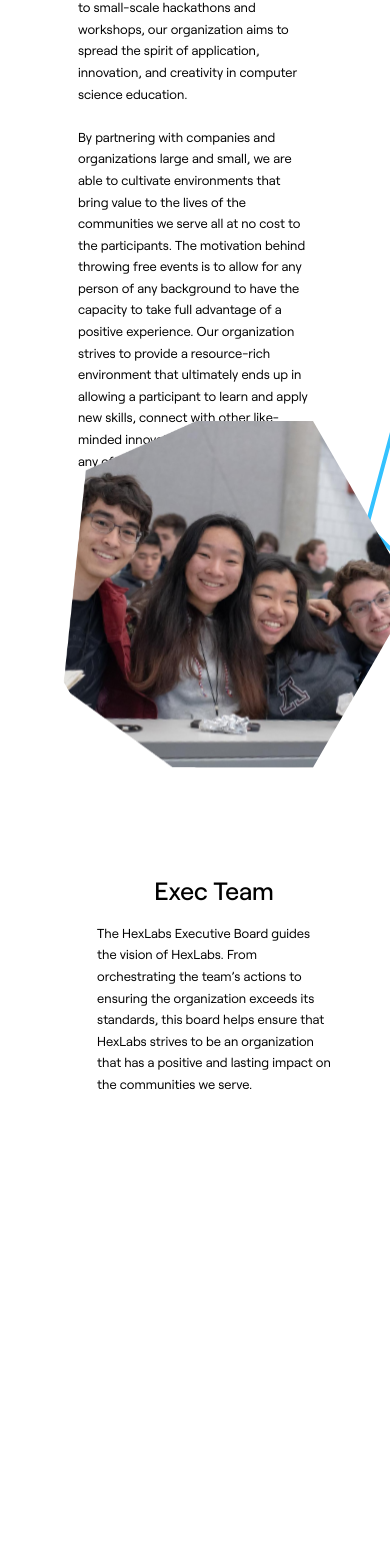
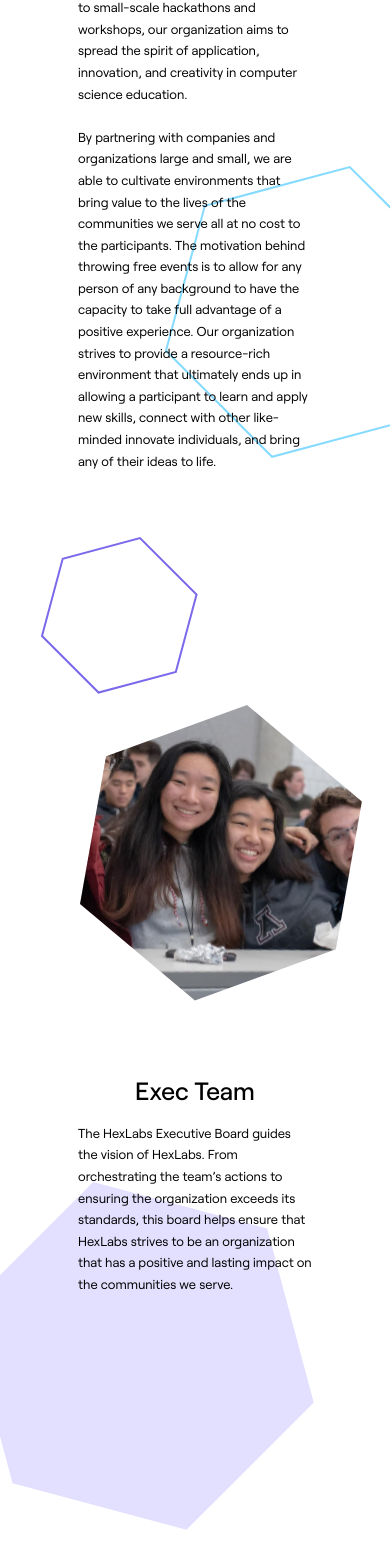
Before and after one commit to HackGT/hexlabs-website, a Next.js app: page /about in a window 390 px wide. Shown: the part 1146-2714 px from the top of the page. Built offline with nearby package versions, Linux system fonts and the light colour scheme.

Commit message:
update hexagons for mobile

```diff
--- a/pages/about.tsx
+++ b/pages/about.tsx
@@ -7,14 +7,12 @@ import Hex from "../components/hex";
 interface Props {}
 
 export default function About(props: Props) {
-    const isMobile = useMediaQuery({ query: '(max-width: 767px)' })
+    const isMobile = useMediaQuery({ query: "(max-width: 767px)" });
 
     return (
         <>
             <section className="splash splash-main">
-                <div
-                    className='splash-main-text'
-                >
+                <div className="splash-main-text">
                     <h1 className="splash-heading">Meet the Team</h1>
                     <p className="splash-text">
                         HackGT is a 501(c)(3) nonprofit and student organization
@@ -25,18 +23,18 @@ export default function About(props: Props) {
                     </p>
                 </div>
                 <div className="hex-container">
-                    { isMobile ?
+                    {isMobile ? (
                         <>
                             <Hex
-                            x='55%'
-                            y='10%'
+                                x="55%"
+                                y="10%"
                                 size={100}
                                 color="rgba(123, 105, 236, 0.4)"
                                 rotation={10}
                             />
                             <Hex
-                            x='35%'
-                            y='10%'
+                                x="35%"
+                                y="10%"
                                 size={70}
                                 color="transparent"
                                 borderColor="rgba(255, 255, 255, 0.3)"
@@ -44,8 +42,8 @@ export default function About(props: Props) {
                                 rotation={40}
                             />
                             <Hex
-                            x='10%'
-                            y='70%'
+                                x="10%"
+                                y="70%"
                                 size={70}
                                 color="transparent"
                                 borderColor="rgba(255, 255, 255, 0.3)"
@@ -63,7 +61,8 @@ export default function About(props: Props) {
                                 imgWidth={180}
                                 imgHeight={180}
                             />
-                    </> :
+                        </>
+                    ) : (
                         <>
                             <Hex
                                 x="59%"
@@ -77,7 +76,7 @@ export default function About(props: Props) {
                                 y="20%"
                                 size={125}
                                 color="transparent"
-                            borderSize={4}
+                                borderSize={2}
                                 borderColor="rgba(255, 255, 255, 0.3)"
                                 rotation={40}
                             />
@@ -102,32 +101,45 @@ export default function About(props: Props) {
                                 rotation={45}
                             />
                         </>
-                    }
+                    )}
                 </div>
             </section>
 
             <section>
                 <section>
-                    <h2 className='info-heading'>What We Do</h2>
-                    <p className='info-text'>
+                    <h2 className="info-heading">What We Do</h2>
+                    <p className="info-text info-text-what-we-do">
                         Through throwing large-scale collegiate hackathons of
                         upwards of 1000 people to small-scale hackathons and
                         workshops, our organization aims to spread the spirit of
                         application, innovation, and creativity in computer
-                        science education. <br /> <br /> By partnering with companies and
-                        organizations large and small, we are able to cultivate
-                        environments that bring value to the lives of the
-                        communities we serve all at no cost to the participants.
-                        The motivation behind throwing free events is to allow
-                        for any person of any background to have the capacity to
-                        take full advantage of a positive experience. Our
-                        organization strives to provide a resource-rich
-                        environment that ultimately ends up in allowing a
-                        participant to learn and apply new skills, connect with
-                        other like-minded innovate individuals, and bring any of
-                        their ideas to life.
+                        science education. <br /> <br /> By partnering with
+                        companies and organizations large and small, we are able
+                        to cultivate environments that bring value to the lives
+                        of the communities we serve all at no cost to the
+                        participants. The motivation behind throwing free events
+                        is to allow for any person of any background to have the
+                        capacity to take full advantage of a positive
+                        experience. Our organization strives to provide a
+                        resource-rich environment that ultimately ends up in
+                        allowing a participant to learn and apply new skills,
+                        connect with other like-minded innovate individuals, and
+                        bring any of their ideas to life.
                     </p>
                     <div className="hex-container">
+                        {isMobile ? (
+                            <>
+                                <Hex
+                                    x="35%"
+                                    y="35%"
+                                    size={150}
+                                    color="transparent"
+                                    borderSize={2}
+                                    borderColor="rgba(51, 194, 255, 0.6)"
+                                    rotation={45}
+                                />
+                            </>
+                        ) : (
                             <Hex
                                 x="140%"
                                 y="88%"
@@ -137,23 +149,42 @@ export default function About(props: Props) {
                                 borderColor="#33C2FF"
                                 rotation={45}
                             />
+                        )}
                     </div>
                 </section>
                 <section>
-                    {
-                        isMobile ?
+                    {isMobile ? (
+                        <>
                             <Hex
-                            x="-45%"
-                            y="-30%"
-                            size={200}
-                            image='./exec.png'
+                                x="-30%"
+                                y="-40%"
+                                size={80}
                                 color="transparent"
-                            imgOffsetX={50}
-                            imgOffsetY={-30}
-                            imgWidth={100}
-                            imgHeight={120}
+                                borderSize={2}
+                                borderColor="rgba(123, 105, 236, 1)"
+                                rotation={45}
                             />
-                        :
+                            <Hex
+                                x="-10%"
+                                y="-20%"
+                                size={150}
+                                image="./exec.png"
+                                color="transparent"
+                                rotation={40}
+                                imgOffsetX={-10}
+                                imgOffsetY={-100}
+                                imgWidth={120}
+                                imgHeight={150}
+                            />
+                            <Hex
+                                x="-70%"
+                                y="37%"
+                                size={180}
+                                color="#E3DFFE"
+                                rotation={-45}
+                            />
+                        </>
+                    ) : (
                         <Hex
                             x="-45%"
                             y="-0%"
@@ -166,7 +197,7 @@ export default function About(props: Props) {
                             imgWidth={100}
                             imgHeight={120}
                         />
-                    }
+                    )}
                     <h3
                         style={{
                             position: "relative",
@@ -197,6 +228,23 @@ export default function About(props: Props) {
                     </h3>
                 </section>
                 <section>
+                    {isMobile ? (
+                        <>
+                            <Hex
+                                x="-10%"
+                                y="-20%"
+                                size={150}
+                                image="./exec_2.png"
+                                color="transparent"
+                                rotation={35}
+                                imgOffsetX={-10}
+                                imgOffsetY={-100}
+                                imgWidth={120}
+                                imgHeight={150}
+                            />
+                        </>
+                    ) : (
+                        <>
                             <Hex
                                 x="85%"
                                 y="-0%"
@@ -216,6 +264,8 @@ export default function About(props: Props) {
                                 color="#E3DFFE"
                                 rotation={-45}
                             />
+                        </>
+                    )}
                     <h3
                         style={{
                             position: "relative",
@@ -247,6 +297,48 @@ export default function About(props: Props) {
                 </section>
 
                 <section>
+                    {isMobile ? (
+                        <>
+                            <Hex
+                                x="10%"
+                                y="-40%"
+                                size={150}
+                                color="transparent"
+                                borderSize={2}
+                                borderColor="#8a2be2"
+                                rotation={45}
+                            />
+                            <Hex
+                                x="-10%"
+                                y="-20%"
+                                size={150}
+                                image="./exec.png"
+                                color="transparent"
+                                rotation={23}
+                                imgOffsetX={-10}
+                                imgOffsetY={-100}
+                                imgWidth={120}
+                                imgHeight={150}
+                            />
+                            <Hex
+                                x="0%"
+                                y="60%"
+                                size={150}
+                                color="transparent"
+                                borderSize={2}
+                                borderColor="rgba(51, 194, 255, 1)"
+                                rotation={45}
+                            />
+                            <Hex
+                                x="65%"
+                                y="56%"
+                                size={120}
+                                color="#E3DFFE"
+                                rotation={20}
+                            />
+                        </>
+                    ) : (
+                        <>
                             <Hex
                                 x="-18%"
                                 y="-20%"
@@ -268,6 +360,8 @@ export default function About(props: Props) {
                                 imgWidth={120}
                                 imgHeight={150}
                             />
+                        </>
+                    )}
                     <h3
                         style={{
                             position: "relative",
@@ -297,6 +391,9 @@ export default function About(props: Props) {
                 </section>
 
                 <section>
+                    {isMobile ? (
+                        <></>
+                    ) : (
                         <div
                             style={{
                                 position: "relative",
@@ -324,8 +421,33 @@ export default function About(props: Props) {
                                 rotation={22}
                             />
                         </div>
+                    )}
                 </section>
                 <section>
+                    {isMobile ? (
+                        <>
+                            <Hex
+                                x="-70%"
+                                y="0%"
+                                size={180}
+                                color="#E3DFFE"
+                                rotation={15}
+                            />
+                            <Hex
+                                x="-10%"
+                                y="-20%"
+                                size={150}
+                                image="./exec.png"
+                                color="transparent"
+                                rotation={35}
+                                imgOffsetX={-10}
+                                imgOffsetY={-100}
+                                imgWidth={120}
+                                imgHeight={150}
+                            />
+                        </>
+                    ) : (
+                        <>
                             <Hex
                                 x="-70%"
                                 y="-10%"
@@ -333,6 +455,22 @@ export default function About(props: Props) {
                                 color="#E3DFFE"
                                 rotation={15}
                             />
+                            <Hex
+                                x="95%"
+                                y="20%"
+                                size={400}
+                                image="./exec_2.png"
+                                color="transparent"
+                                borderSize={5}
+                                borderColor="rgba(51,194,255,0.3)"
+                                rotation={35}
+                                imgOffsetX={50}
+                                imgOffsetY={-380}
+                                imgWidth={160}
+                                imgHeight={150}
+                            />
+                        </>
+                    )}
                     <h3
                         style={{
                             position: "relative",
@@ -362,24 +500,42 @@ export default function About(props: Props) {
                             improve our attendees’ overall event experience.
                         </p>
                     </h3>
-
-                    <Hex
-                        x="95%"
-                        y="20%"
-                        size={400}
-                        image="./exec_2.png"
-                        color="transparent"
-                        borderSize={5}
-                        borderColor="rgba(51,194,255,0.3)"
-                        rotation={35}
-                        imgOffsetX={50}
-                        imgOffsetY={-380}
-                        imgWidth={160}
-                        imgHeight={150}
-                    />
                 </section>
 
                 <section>
+                    {isMobile ? (
+                        <>
+                            <Hex
+                                x="-10%"
+                                y="-70%"
+                                size={150}
+                                image="./exec.png"
+                                color="transparent"
+                                rotation={35}
+                                imgOffsetX={-10}
+                                imgOffsetY={-100}
+                                imgWidth={120}
+                                imgHeight={150}
+                            />
+                            <Hex
+                                x="-20%"
+                                y="45%"
+                                size={120}
+                                color="transparent"
+                                borderSize={2}
+                                borderColor="rgba(123, 105, 236, 1)"
+                                rotation={45}
+                            />
+                            <Hex
+                                x="30%"
+                                y="25%"
+                                size={200}
+                                color="#E3DFFE"
+                                rotation={50}
+                            />
+                        </>
+                    ) : (
+                        <>
                             <Hex
                                 x="-10%"
                                 y="40%"
@@ -410,6 +566,8 @@ export default function About(props: Props) {
                                 imgWidth={160}
                                 imgHeight={150}
                             />
+                        </>
+                    )}
                     <h3
                         style={{
                             position: "relative",
@@ -419,7 +577,7 @@ export default function About(props: Props) {
                             marginLeft: "10%",
                             paddingBottom: "1000px",
                         }}
-                        className="info-heading"
+                        className="info-heading info-heading-operations"
                     >
                         Operations Team
                         <p
--- a/styles/main.css
+++ b/styles/main.css
@@ -169,6 +169,10 @@ p {
         text-align: center;
     }
 
+    .info-text-what-we-do {
+        padding-bottom: 200px;
+    }
+
     .info-heading {
         width: 60vw;
         font-size: 25px;
@@ -176,6 +180,7 @@ p {
         left: 50% !important;
         transform: translateX(-50%);
         text-align: center;
+        margin-left: 0 !important;
     }
 
     .info-text {
@@ -186,6 +191,11 @@ p {
         transform: translateX(-50%);
         line-height: 2rem !important;
         text-align: left;
+    }
+
+    .info-heading-operations {
+        padding-bottom: 80px !important;
+        padding-top: 80px !important;
     }
 }
 
```
Lines whose indentation alone changed are shown as unchanged.
